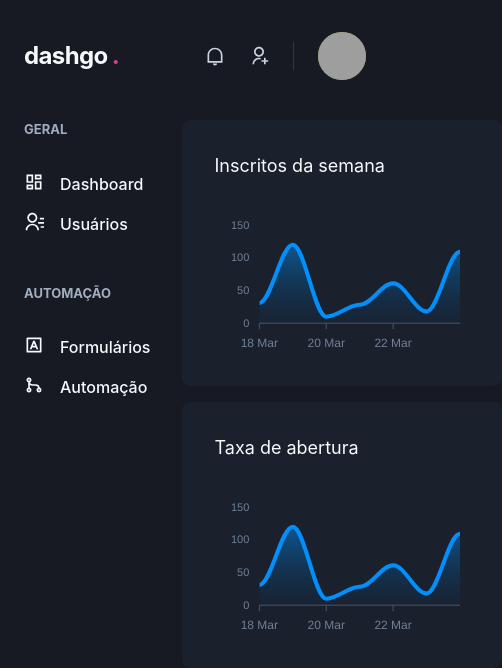
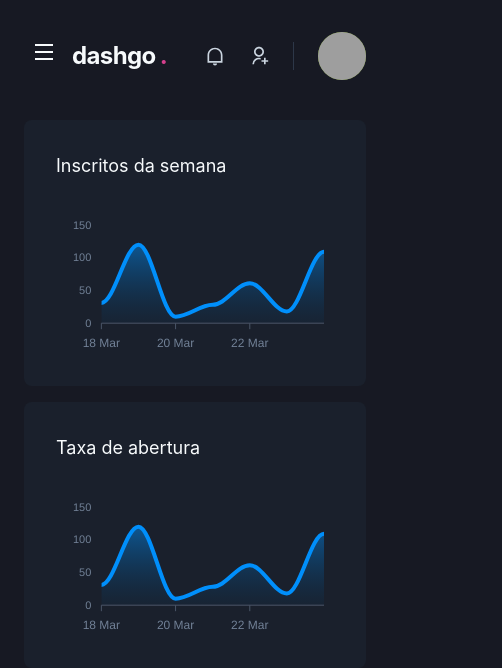
Before and after one commit to joaom00/dashgo, a Next.js app: page /dashboard in a window 390 px wide. Shown: the top 668 px of the page, 502 px wide, since content can reach past the window. Built offline with nearby package versions, Linux system fonts and the light colour scheme; grey boxes are pictures that could not be loaded.

Commit message:
feat: sidebar responsive

```diff
--- a/src/components/Header/index.tsx
+++ b/src/components/Header/index.tsx
@@ -1,4 +1,6 @@
-import { Flex, useBreakpointValue } from '@chakra-ui/react'
+import { Flex, IconButton, Icon, useBreakpointValue } from '@chakra-ui/react'
+import { RiMenuLine } from 'react-icons/ri'
+import { useSidebarDrawer } from '../../contexts/SidebarDrawerContext'
 
 import { Logo } from './Logo'
 import { NotificationsNav } from './NotificationsNav'
@@ -6,12 +8,25 @@ import { Profile } from './Profile'
 import { SearchBox } from './SearchBox'
 
 export function Header() {
+  const { onOpen } = useSidebarDrawer()
+
   const isWideVersion = useBreakpointValue({
     base: false,
     lg: true
   })
+
   return (
     <Flex as="header" w="100%" maxWidth={1480} h="20" mx="auto" mt="4" px="6" align="center">
+      {!isWideVersion && (
+        <IconButton
+          aria-label="Open navigation"
+          icon={<Icon as={RiMenuLine} />}
+          fontSize="24"
+          variant="unstyled"
+          onClick={onOpen}
+          mr="2"
+        />
+      )}
       <Logo />
 
       {isWideVersion && <SearchBox />}
--- /dev/null
+++ b/src/components/Sidebar/SidebarNav.tsx
@@ -0,0 +1,20 @@
+import { Stack } from '@chakra-ui/react'
+import { RiContactsLine, RiDashboardLine, RiGitMergeLine, RiInputMethodLine } from 'react-icons/ri'
+
+import { NavSection } from './NavSection'
+import { NavLink } from './NavLink'
+
+export function SidebarNav() {
+  return (
+    <Stack spacing="12" align="flex-start">
+      <NavSection title="GERAL">
+        <NavLink icon={RiDashboardLine}>Dashboard</NavLink>
+        <NavLink icon={RiContactsLine}>Usuários</NavLink>
+      </NavSection>
+      <NavSection title="AUTOMAÇÃO">
+        <NavLink icon={RiInputMethodLine}>Formulários</NavLink>
+        <NavLink icon={RiGitMergeLine}>Automação</NavLink>
+      </NavSection>
+    </Stack>
+  )
+}
--- a/src/components/Sidebar/index.tsx
+++ b/src/components/Sidebar/index.tsx
@@ -1,27 +1,45 @@
-import { Box, Stack } from '@chakra-ui/react'
 import {
-  RiContactsLine,
-  RiDashboardLine,
-  RiGitMergeLine,
-  RiInputMethodLine
-} from 'react-icons/ri'
+  Box,
+  Drawer,
+  DrawerBody,
+  DrawerCloseButton,
+  DrawerContent,
+  DrawerHeader,
+  DrawerOverlay,
+  useBreakpointValue
+} from '@chakra-ui/react'
+import { useSidebarDrawer } from '../../contexts/SidebarDrawerContext'
 
-import { NavLink } from './NavLink'
-import { NavSection } from './NavSection'
+import { SidebarNav } from './SidebarNav'
 
 export function Sidebar() {
+  const { isOpen, onClose } = useSidebarDrawer()
+
+  const isDrawerSidebar = useBreakpointValue({
+    base: true,
+    lg: false
+  })
+
+  if (isDrawerSidebar) {
+    return (
+      <Drawer isOpen={isOpen} placement="left" onClose={onClose}>
+        <DrawerOverlay>
+          <DrawerContent bg="gray.800" p="4">
+            <DrawerCloseButton mt="6" />
+            <DrawerHeader>Navegação</DrawerHeader>
+
+            <DrawerBody>
+              <SidebarNav />
+            </DrawerBody>
+          </DrawerContent>
+        </DrawerOverlay>
+      </Drawer>
+    )
+  }
+
   return (
     <Box as="aside" w="64" mr="8">
-      <Stack spacing="12" align="flex-start">
-        <NavSection title="GERAL">
-          <NavLink icon={RiDashboardLine}>Dashboard</NavLink>
-          <NavLink icon={RiContactsLine}>Usuários</NavLink>
-        </NavSection>
-        <NavSection title="AUTOMAÇÃO">
-          <NavLink icon={RiInputMethodLine}>Formulários</NavLink>
-          <NavLink icon={RiGitMergeLine}>Automação</NavLink>
-        </NavSection>
-      </Stack>
+      <SidebarNav />
     </Box>
   )
 }
--- /dev/null
+++ b/src/contexts/SidebarDrawerContext.tsx
@@ -0,0 +1,25 @@
+import { createContext, ReactNode, useContext, useEffect } from 'react'
+import { useRouter } from 'next/router'
+
+import { useDisclosure, UseDisclosureReturn } from '@chakra-ui/react'
+
+type SidebarDrawerProviderProps = {
+  children: ReactNode
+}
+
+type SidebarDrawerContextData = UseDisclosureReturn
+
+const SidebarDrawerContext = createContext({} as SidebarDrawerContextData)
+
+export function SidebarDrawerProvider({ children }: SidebarDrawerProviderProps) {
+  const disclosure = useDisclosure()
+  const router = useRouter()
+
+  useEffect(() => {
+    disclosure.onClose()
+  }, [router.asPath])
+
+  return <SidebarDrawerContext.Provider value={disclosure}>{children}</SidebarDrawerContext.Provider>
+}
+
+export const useSidebarDrawer = () => useContext(SidebarDrawerContext)
--- a/src/pages/_app.tsx
+++ b/src/pages/_app.tsx
@@ -1,11 +1,14 @@
 import { AppProps } from 'next/app'
 import { ChakraProvider } from '@chakra-ui/react'
 import { theme } from '../styles/theme'
+import { SidebarDrawerProvider } from '../contexts/SidebarDrawerContext'
 
 function MyApp({ Component, pageProps }: AppProps) {
   return (
     <ChakraProvider resetCSS theme={theme}>
-      <Component {...pageProps} />
+      <SidebarDrawerProvider>
+        <Component {...pageProps} />
+      </SidebarDrawerProvider>
     </ChakraProvider>
   )
 }
```
